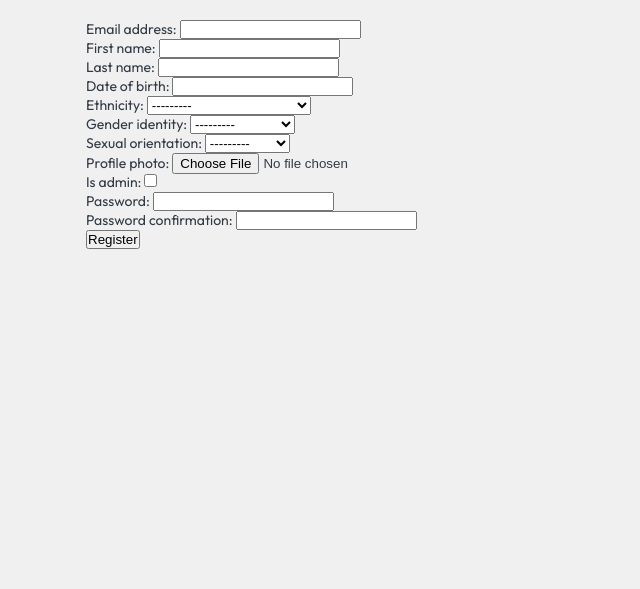
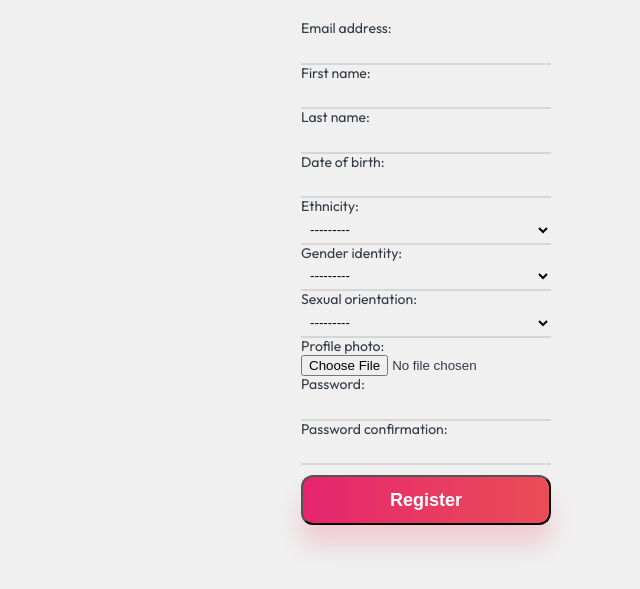
Before and after one commit to x8bitReignbeaux/pdx_capstone, a Django app: page /users/register/ in a window 1280 px wide. Shown: the part 80-669 px from the top of the page, without its empty margins (214-854 px from the left). Run offline with Django 4.2, Linux system fonts and the light colour scheme; data comes from the database, SQL or seed files in the repository; both versions use the stored data as it was after the commit.

Commit message:
Edited CSS files for register and login forms.

```diff
--- a/static/css/register.css
+++ b/static/css/register.css
@@ -0,0 +1,35 @@
+#register_form {
+    display: flex;
+    flex-direction: column;
+    margin: auto;
+    width: 25rem;
+}
+
+#id_email, #id_first_name, #id_last_name, #id_date_of_birth, #id_ethnicity, #id_gender_identity, #id_sexual_orientation,
+#id_password1, #id_password2 {
+    border: none;
+    border-bottom: 0.2rem solid #D6D6D6;
+    background-color: transparent;
+    padding: 0.5rem;
+}
+
+#id_email:focus, #id_first_name:focus, #id_last_name:focus, #id_date_of_birth:focus, #id_ethnicity:focus, #id_gender_identity:focus, #id_sexual_orientation:focus,
+#id_password1:focus, #id_password2:focus {
+    border-bottom-color: #E6256F;
+}
+
+#id_email:focus-visible, #id_first_name:focus-visible, #id_last_name:focus-visible, #id_date_of_birth:focus-visible, #id_ethnicity:focus-visible,
+#id_gender_identity:focus-visible, #id_sexual_orientation:focus-visible, #id_password1:focus-visible, #id_password2:focus-visible {
+    outline: none;
+}
+
+#register_button {
+    height: 5rem;
+    background: linear-gradient(90.39deg, #E6256F 0.14%, #E94D56 99.66%);
+    box-shadow: 0rem 2rem 2.5rem rgba(232, 65, 93, 0.2);
+    border-radius: 1.2rem;
+    color: #FFF;
+    margin: 1rem 0;
+    font-size: 1.8rem;
+    font-weight: 600;
+}
--- a/templates/base.html
+++ b/templates/base.html
@@ -19,6 +19,16 @@
       rel="stylesheet"
       type="text/css"
       href="{% static 'css/profile_grid.css'%}"
+    />
+    <link
+    rel="stylesheet"
+    type="text/css"
+    href="{% static 'css/login.css'%}"
+    />
+    <link
+    rel="stylesheet"
+    type="text/css"
+    href="{% static 'css/register.css'%}"
     />
   </head>
   <body>
--- a/users/admin.py
+++ b/users/admin.py
@@ -15,7 +15,7 @@ class UserCreationForm(forms.ModelForm):
 
     class Meta:
         model = UserProfile
-        fields = ('email', 'first_name', 'last_name', 'date_of_birth', 'ethnicity', 'gender_identity', 'sexual_orientation', 'profile_photo', 'is_admin')
+        fields = ('email', 'first_name', 'last_name', 'date_of_birth', 'ethnicity', 'gender_identity', 'sexual_orientation', 'profile_photo')
 
 
     def clean_password2(self):
--- a/users/templates/users/register.html
+++ b/users/templates/users/register.html
@@ -4,9 +4,9 @@
 {% block title %}Hook App - Register{% endblock %}
 
 {% block content %}
-<form method="post">
+<form method="post" id="register_form">
     {% csrf_token %}
-    {{form.as_div}}
-    <input type="submit" value="Register" />
+    {{ form }}
+    <input type="submit" value="Register" id="register_button" />
 </form>
 {% endblock %}
```
Also changed, not shown: static/css/login.css (+34 -0 lines), templates/registration/login.html (+10 -5 lines), db.sqlite3.
